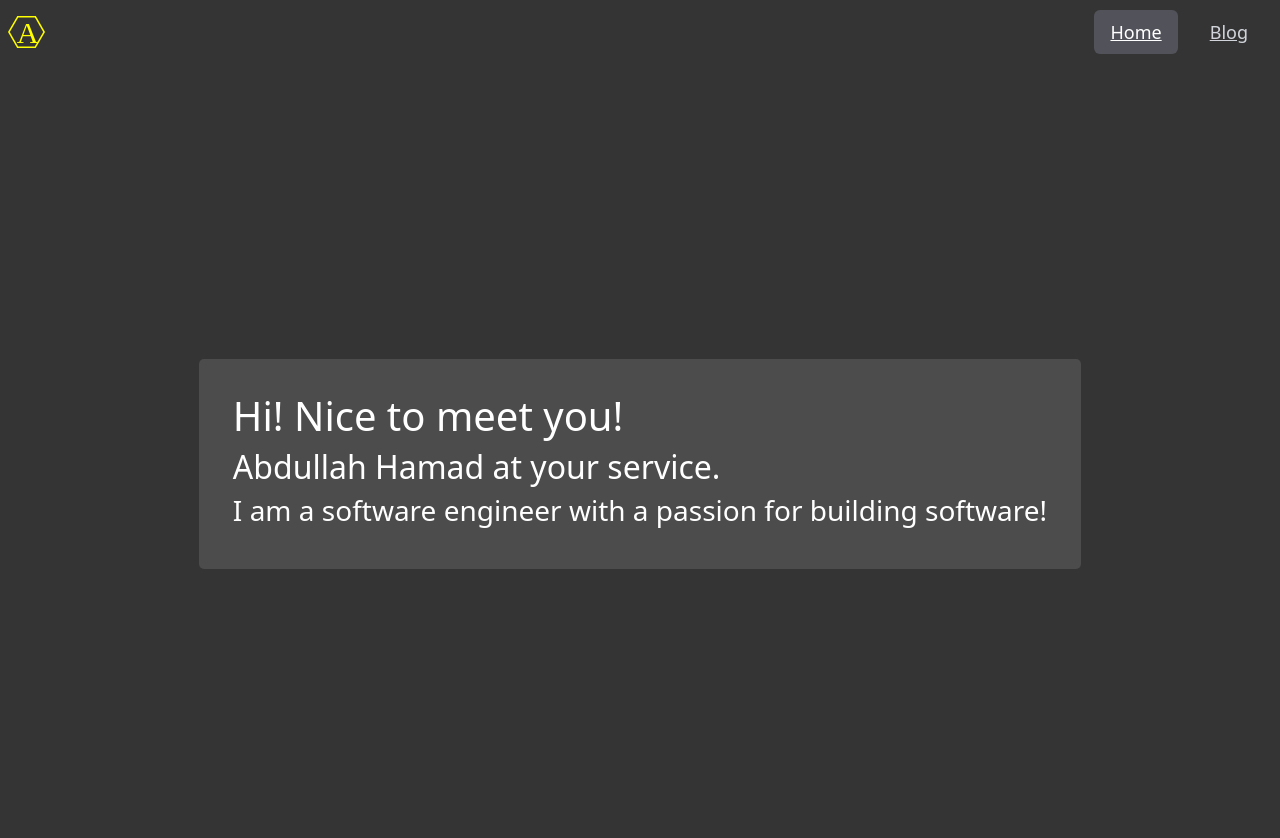
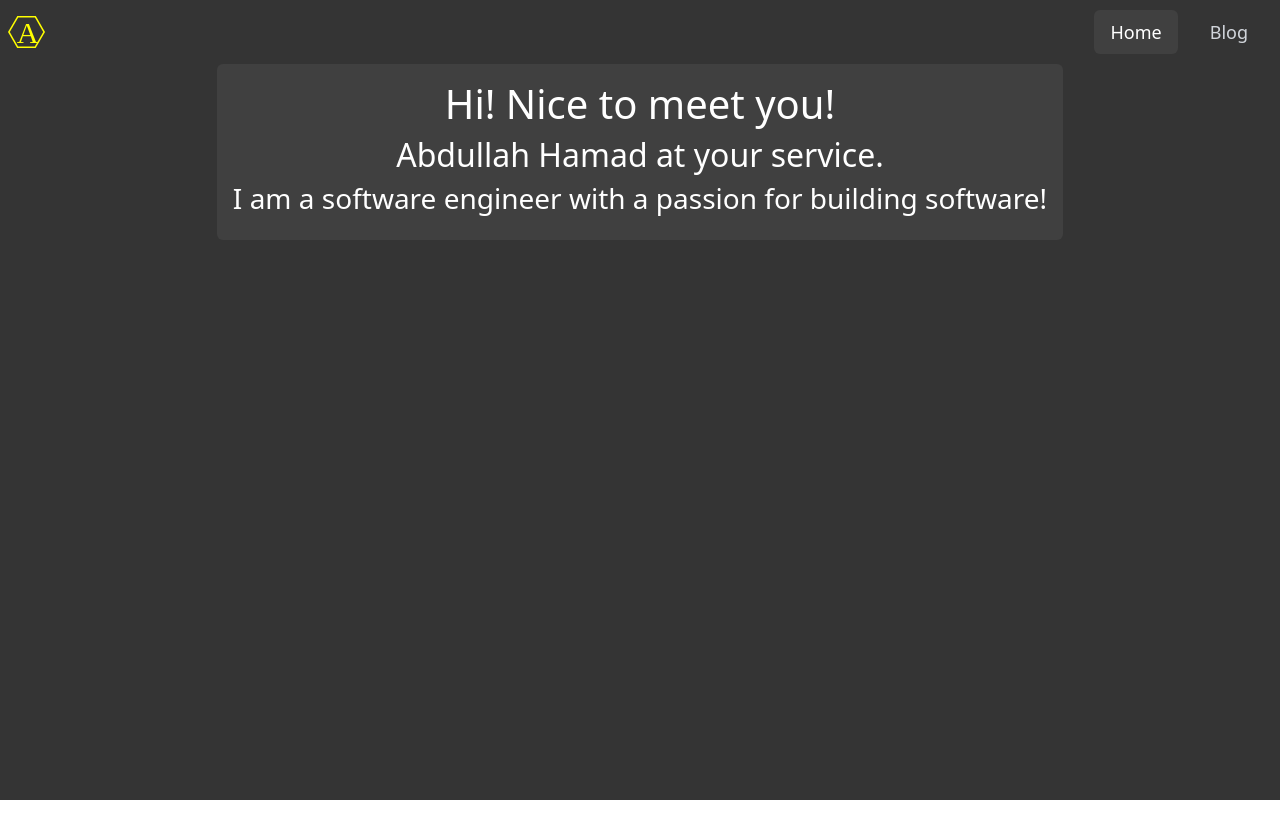
Before and after one commit to abdualdeen/personal-website, a React (Vite) app: page / in a window 1280 px wide. Shown: the top 838 px of the page. After the commit the page ends 800 px from the top, so only its background shows below. Built offline with nearby package versions, Linux system fonts and the light colour scheme; a web font is replaced by a local one.

Commit message:
did some clean and made some small changes to navbar

```diff
--- a/src/App.css
+++ b/src/App.css
@@ -1,15 +1,4 @@
 #root {
-  background-color: var(--primary);
-}
-
-.main-text {
-  color: white;
-  border-radius: 5px; /* make div rounded. */
-  padding: 3%;
-  background-color: var(--secondary);
-}
-
-.dark-container {
   background-color: var(--primary);
   min-height: 100vh;
 }
--- a/src/App.tsx
+++ b/src/App.tsx
@@ -1,16 +1,17 @@
 import NavBar from "./components/NavBar";
 import "./App.css";
-import Example from "./components/Example";
 
 function App() {
   return (
     <div className="App">
       <NavBar />
-      <div className='container h-100 d-flex justify-content-center align-items-center dark-container'>
-        <div className='main-text'>
+      <div className="flex justify-center"> {/* this div exists only so the text div below can be centered. */}
+        <div className="inline-block rounded-md bg-neutral-700 text-center text-xl text-white px-3 py-3">
           <h1>Hi! Nice to meet you!</h1>
           <h2>Abdullah Hamad at your service.</h2>
-          <h3>I am a software engineer with a passion for building software!</h3>
+          <h3>
+            I am a software engineer with a passion for building software!
+          </h3>
         </div>
       </div>
     </div>
--- a/src/components/Example.tsx
+++ /dev/null
@@ -1,36 +0,0 @@
-const people = [
-    {
-        name: 'Calvin Hawkins',
-        email: 'calvin.hawkins@example.com',
-        image:
-            'https://images.unsplash.com/photo-1491528323818-fdd1faba62cc?ixlib=rb-1.2.1&ixid=eyJhcHBfaWQiOjEyMDd9&auto=format&fit=facearea&facepad=2&w=256&h=256&q=80',
-    },
-    {
-        name: 'Kristen Ramos',
-        email: 'kristen.ramos@example.com',
-        image:
-            'https://images.unsplash.com/photo-1550525811-e5869dd03032?ixlib=rb-1.2.1&ixid=eyJhcHBfaWQiOjEyMDd9&auto=format&fit=facearea&facepad=2&w=256&h=256&q=80',
-    },
-    {
-        name: 'Ted Fox',
-        email: 'ted.fox@example.com',
-        image:
-            'https://images.unsplash.com/photo-1500648767791-00dcc994a43e?ixlib=rb-1.2.1&ixid=eyJhcHBfaWQiOjEyMDd9&auto=format&fit=facearea&facepad=2&w=256&h=256&q=80',
-    },
-]
-
-export default function Example() {
-    return (
-        <ul className="divide-y divide-gray-200">
-            {people.map((person) => (
-                <li key={person.email} className="py-4 flex">
-                    <img className="h-10 w-10 rounded-full" src={person.image} alt="" />
-                    <div className="ml-3">
-                        <p className="text-sm font-medium text-gray-900">{person.name}</p>
-                        <p className="text-sm text-gray-500">{person.email}</p>
-                    </div>
-                </li>
-            ))}
-        </ul>
-    )
-}
--- a/src/components/NavBar.tsx
+++ b/src/components/NavBar.tsx
@@ -1,4 +1,3 @@
-import { Fragment } from "react";
 import { Disclosure, Menu, Transition } from "@headlessui/react";
 import { Bars3Icon, BellIcon, XMarkIcon } from "@heroicons/react/24/outline";
 
@@ -17,10 +16,10 @@ export default function NavBar() {
       {({ open }) => (
         <>
           <div className="mx-auto max-w-7xl px-2 sm:px-6 lg:px-8">
-            <div className="relative flex h-16 items-center justify-between">
+            <div className="relative flex h-16 items-stretch justify-between">
               <div className="absolute inset-y-0 left-0 flex items-center sm:hidden">
                 {/* Mobile menu button*/}
-                <Disclosure.Button className="inline-flex items-center justify-center rounded-md p-2 text-gray-400 hover:bg-gray-700 hover:text-white focus:outline-none focus:ring-2 focus:ring-inset focus:ring-white">
+                <Disclosure.Button className="inline-flex items-center justify-center rounded-md p-2 text-gray-400 hover:bg-yellow-500 hover:text-white focus:outline-none focus:ring-2 focus:ring-inset focus:ring-white">
                   <span className="sr-only">Open main menu</span>
                   {open ? (
                     <XMarkIcon className="block h-6 w-6" aria-hidden="true" />
@@ -52,9 +51,9 @@ export default function NavBar() {
                         href={item.href}
                         className={classNames(
                           item.current
-                            ? "bg-zinc-600 text-white"
-                            : "text-gray-300 hover:bg-yellow-500 hover:text-white",
-                          "rounded-md px-3 py-2 text-lg font-medium"
+                            ? "bg-neutral-700 text-white"
+                            : "text-gray-300 hover:bg-yellow-400 hover:text-neutral-800",
+                          "rounded-md px-3 py-2 text-lg font-medium no-underline"
                         )}
                         aria-current={item.current ? "page" : undefined}
                       >
@@ -76,8 +75,8 @@ export default function NavBar() {
                   href={item.href}
                   className={classNames(
                     item.current
-                      ? "bg-gray-900 text-white"
-                      : "text-gray-300 hover:bg-gray-700 hover:text-white",
+                      ? "bg-neutral-700 text-white"
+                      : "text-gray-300 hover:bg-neutral-700 hover:text-white",
                     "block rounded-md px-3 py-2 text-base font-medium"
                   )}
                   aria-current={item.current ? "page" : undefined}
```
